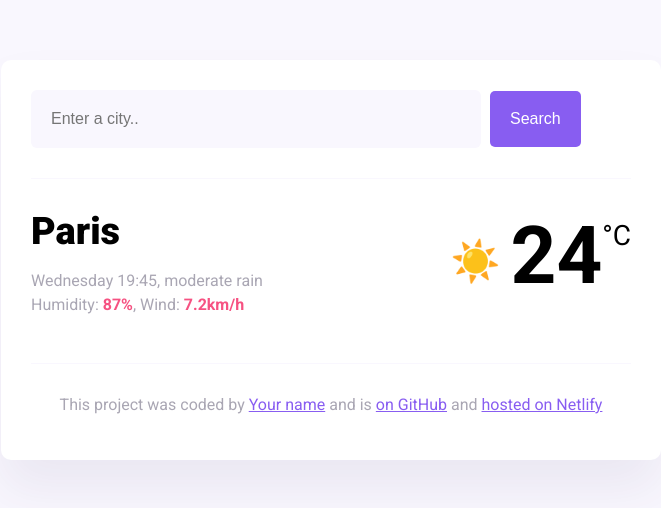
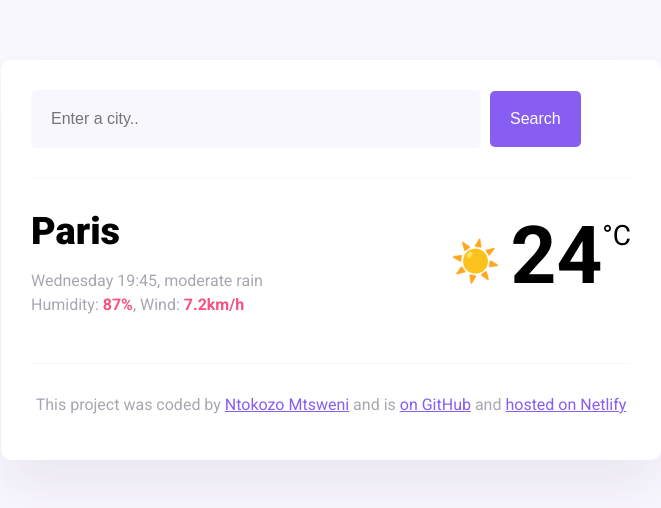
Before and after one commit to NtokozoDevs/my-weather-application, a website built with Parcel: page index.html in a window 1280 px wide. Shown: the whole page, without its empty margins (309-970 px from the left). Built offline with nearby package versions, Linux system fonts and the light colour scheme.

Commit message:
First Commit
update link to my github page

```diff
--- a/index.html
+++ b/index.html
@@ -40,7 +40,7 @@
         <footer>
             <p>
                 This project was coded by
-                <a href="#" target="_blank">Your name</a> and is
+                <a href="https://github.com/dashboard" target="_blank">Ntokozo Mtsweni</a> and is
                 <a href="#" target="_blank"> on GitHub</a> and
                 <a href="#" target="_blank">hosted on Netlify</a>
             </p>
```
